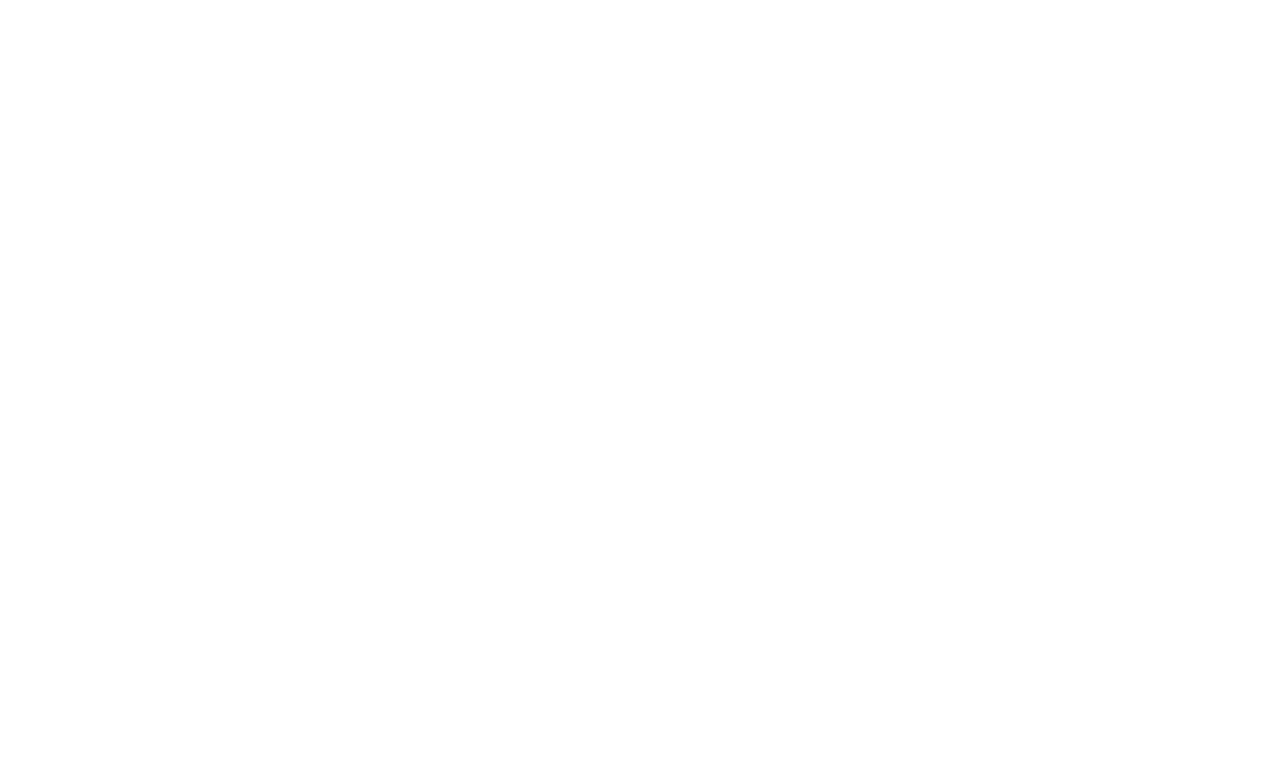
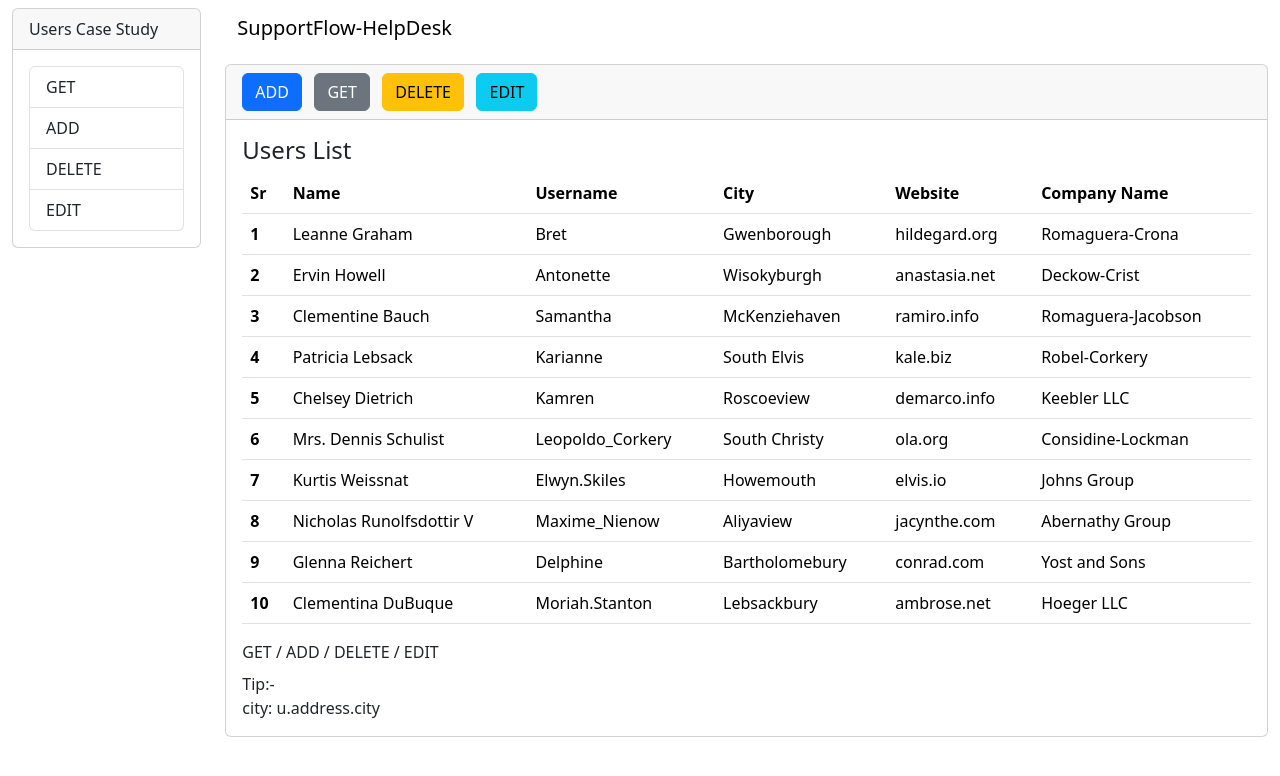
Before and after one commit to KishoreMuruganantham/hexaware-training-journal, a React (Vite) app in the folder react-ui/: page / in a window 1280 px wide. Shown: the top 776 px of the page. Built offline with nearby package versions, Linux system fonts and the light colour scheme.

Commit message:
Implement users case study dashboard

```diff
--- a/react-ui/src/users-cs/Dashboard.jsx
+++ b/react-ui/src/users-cs/Dashboard.jsx
@@ -1,7 +1,41 @@
+import Navbar from "../components/Navbar"
+import UsersTable from "./UsersTable"
+
 function UsersDashboard(){
     return (
         <div className="container-fluid">
+            <div className="row">
+                {/** col 1 - the tall side panel */}
+                <div className="col-md-2">
+                    <div className="card mt-2">
+                        <div className="card-header">
+                            Users Case Study
+                        </div>
+                        <div className="card-body">
+                            <ul className="list-group">
+                                <li className="list-group-item">GET</li>
+                                <li className="list-group-item">ADD</li>
+                                <li className="list-group-item">DELETE</li>
+                                <li className="list-group-item">EDIT</li>
+                            </ul>
+                        </div>
+                    </div>
+                </div>
 
+                {/** col 2 - row 1 navbar, row 2 the users table */}
+                <div className="col-md-10">
+                    <div className="row">
+                        <div className="col-md-12">
+                            <Navbar />
+                        </div>
+                    </div>
+                    <div className="row">
+                        <div className="col-md-12">
+                            <UsersTable />
+                        </div>
+                    </div>
+                </div>
+            </div>
         </div>
     )
 }
--- /dev/null
+++ b/react-ui/src/users-cs/UsersTable.jsx
@@ -0,0 +1,193 @@
+import { useState } from "react"
+import users from "../data/users"
+
+function UsersTable() {
+    const [usersList, setUsersList] = useState([...users])
+    const [id, setId] = useState("")
+    const [name, setName] = useState("")
+    const [username, setUsername] = useState("")
+    const [city, setCity] = useState("")
+    const [website, setWebsite] = useState("")
+    const [companyName, setCompanyName] = useState("")
+    const [selectedId, setSelectedId] = useState("")
+    const [onAdd, setOnAdd] = useState(false)
+
+    // GET : reload the list from the data file
+    const getUsers = () => {
+        setUsersList([...users])
+        setSelectedId("")
+    }
+
+    // DELETE : drop the selected row
+    const onDelete = () => {
+        if (selectedId === "") {
+            console.log("No row selected")
+            return
+        }
+        setUsersList([...usersList.filter(u => u.id !== selectedId)])
+        setSelectedId("")
+    }
+
+    // ADD : build the object the way the data file is shaped
+    const addUser = () => {
+        let userObj = {
+            'id': Math.ceil((Math.random() * 10000)),
+            'name': name,
+            'username': username,
+            'address': { 'city': city },   // Tip : city lives in u.address.city
+            'website': website,
+            'company': { 'name': companyName }
+        }
+        console.log(userObj)
+        setUsersList([userObj, ...usersList])
+        setSelectedId("")
+    }
+
+    // EDIT : load the selected row into the form
+    const onEdit = () => {
+        let user = usersList.find(u => u.id === selectedId)
+        if (user === undefined) {
+            console.log("No row selected")
+            return
+        }
+        setId(user.id)
+        setName(user.name)
+        setUsername(user.username)
+        setCity(user.address.city)          // Tip : city lives in u.address.city
+        setWebsite(user.website)
+        setCompanyName(user.company.name)   // company name is nested too
+        setOnAdd(false)
+    }
+
+    const editUser = () => {
+        let temp = [...usersList]
+        // remove the old value from the array
+        temp = temp.filter(u => u.id !== id)
+        // add the new value
+        let newObj = {
+            'id': id,
+            'name': name,
+            'username': username,
+            'address': { 'city': city },
+            'website': website,
+            'company': { 'name': companyName }
+        }
+        setUsersList([newObj, ...temp])
+    }
+
+    const resetForm = () => {
+        setId("")
+        setName("")
+        setUsername("")
+        setCity("")
+        setWebsite("")
+        setCompanyName("")
+    }
+
+    return (
+        <div>
+            <div className="card mt-2">
+                <div className="card-header">
+                    <button className="btn btn-primary" onClick={() => {
+                        resetForm()
+                        setOnAdd(true)
+                    }} data-bs-toggle="modal" data-bs-target="#staticBackdrop"
+                    >ADD</button>&nbsp; &nbsp;
+                    <button className="btn btn-secondary" onClick={() => getUsers()}>GET</button>&nbsp; &nbsp;
+                    <button className="btn btn-warning" onClick={() => onDelete()}>DELETE</button>&nbsp; &nbsp;
+                    <button className="btn btn-info" onClick={() => onEdit()} data-bs-toggle="modal" data-bs-target="#staticBackdrop">EDIT</button>
+                </div>
+                <div className="card-body">
+                    <div className="card-title">
+                        <h4>Users List</h4>
+                    </div>
+                    <table className="table">
+                        <thead>
+                            <tr>
+                                <th scope="col">Sr</th>
+                                <th scope="col">Name</th>
+                                <th scope="col">Username</th>
+                                <th scope="col">City</th>
+                                <th scope="col">Website</th>
+                                <th scope="col">Company Name</th>
+                            </tr>
+                        </thead>
+                        <tbody>
+                            {
+                                usersList.map((u, index) => (
+                                    <tr key={u.id} onClick={() => setSelectedId(u.id)}
+                                        className={selectedId === u.id ? "table-active" : ""}>
+                                        <th scope="row">{index + 1}</th>
+                                        <td>{u.name}</td>
+                                        <td>{u.username}</td>
+                                        <td>{u.address.city}</td>
+                                        <td>{u.website}</td>
+                                        <td>{u.company.name}</td>
+                                    </tr>
+                                ))
+                            }
+                        </tbody>
+                    </table>
+                    <div>
+                        GET / ADD / DELETE / EDIT
+                    </div>
+                    <div className="mt-2">
+                        Tip:-
+                        <br />
+                        city: u.address.city
+                    </div>
+                </div>
+            </div>
+
+            {/* Modal / Dialog */}
+            <div className="modal fade" id="staticBackdrop" data-bs-backdrop="static" data-bs-keyboard="false">
+                <div className="modal-dialog">
+                    <div className="modal-content">
+                        <div className="modal-header">
+                            <h1 className="modal-title fs-5" id="staticBackdropLabel">{onAdd ? "Add User" : "Edit User"}</h1>
+                            <button type="button" className="btn-close" data-bs-dismiss="modal"></button>
+                        </div>
+                        <div className="modal-body">
+                            <div>
+                                <label>Name</label>
+                                <input type="text" value={name} onChange={(e) => setName(e.target.value)}
+                                    className="form-control" required="required" />
+                            </div>
+                            <div>
+                                <label>Username</label>
+                                <input type="text" value={username} onChange={(e) => setUsername(e.target.value)}
+                                    className="form-control" required="required" />
+                            </div>
+                            <div>
+                                <label>City</label>
+                                <input type="text" value={city} onChange={(e) => setCity(e.target.value)}
+                                    className="form-control" required="required" />
+                            </div>
+                            <div>
+                                <label>Website</label>
+                                <input type="text" value={website} onChange={(e) => setWebsite(e.target.value)}
+                                    className="form-control" required="required" />
+                            </div>
+                            <div>
+                                <label>Company Name</label>
+                                <input type="text" value={companyName} onChange={(e) => setCompanyName(e.target.value)}
+                                    className="form-control" required="required" />
+                            </div>
+                        </div>
+                        <div className="modal-footer">
+                            <button type="button" className="btn btn-secondary" data-bs-dismiss="modal">Close</button>
+                            {
+                                onAdd ?
+                                    <button type="button" className="btn btn-primary" onClick={() => addUser()} data-bs-dismiss="modal">Add</button>
+                                    :
+                                    <button type="button" className="btn btn-info" onClick={() => editUser()} data-bs-dismiss="modal">Edit</button>
+                            }
+                        </div>
+                    </div>
+                </div>
+            </div>
+        </div>
+    )
+}
+
+export default UsersTable
```
